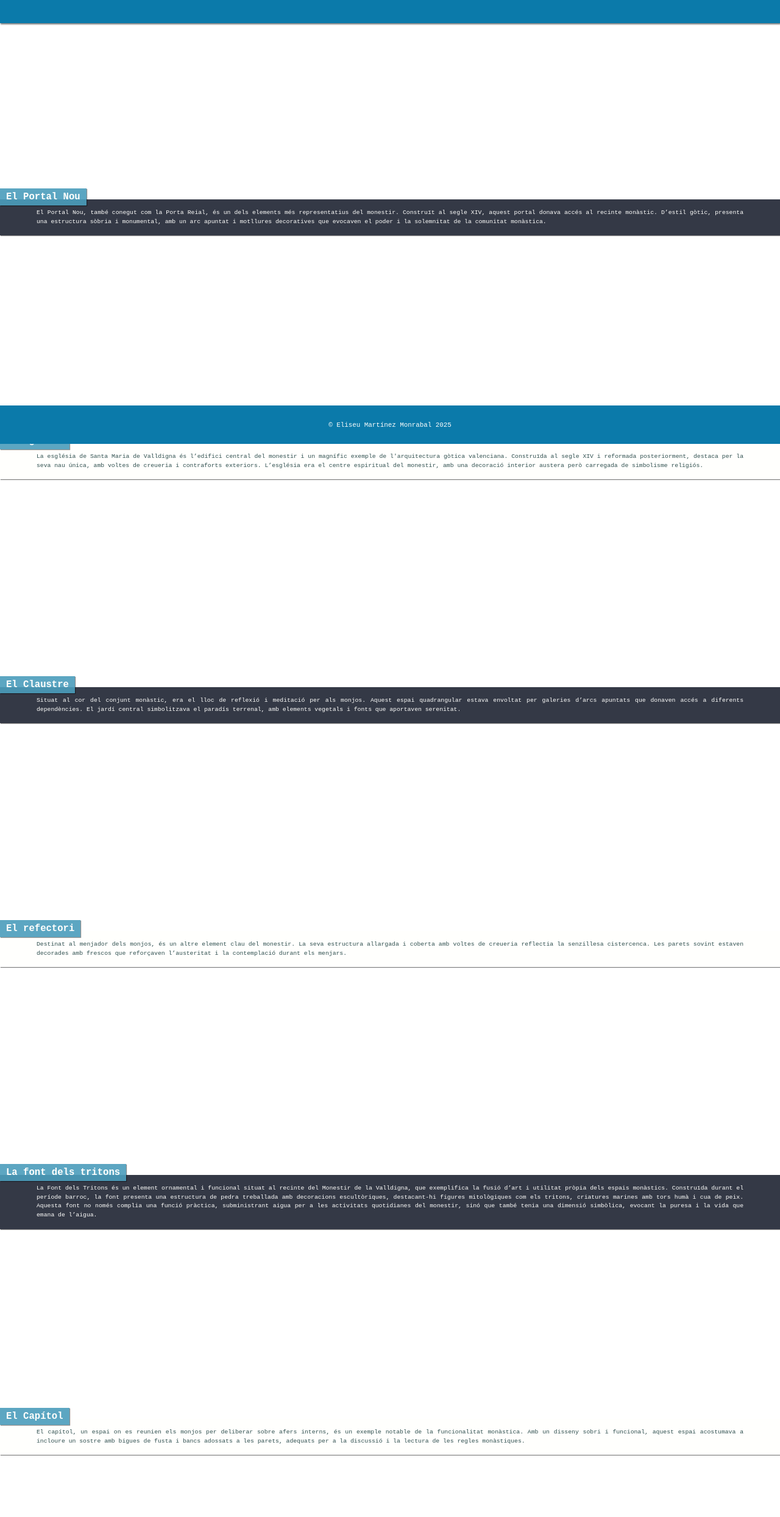
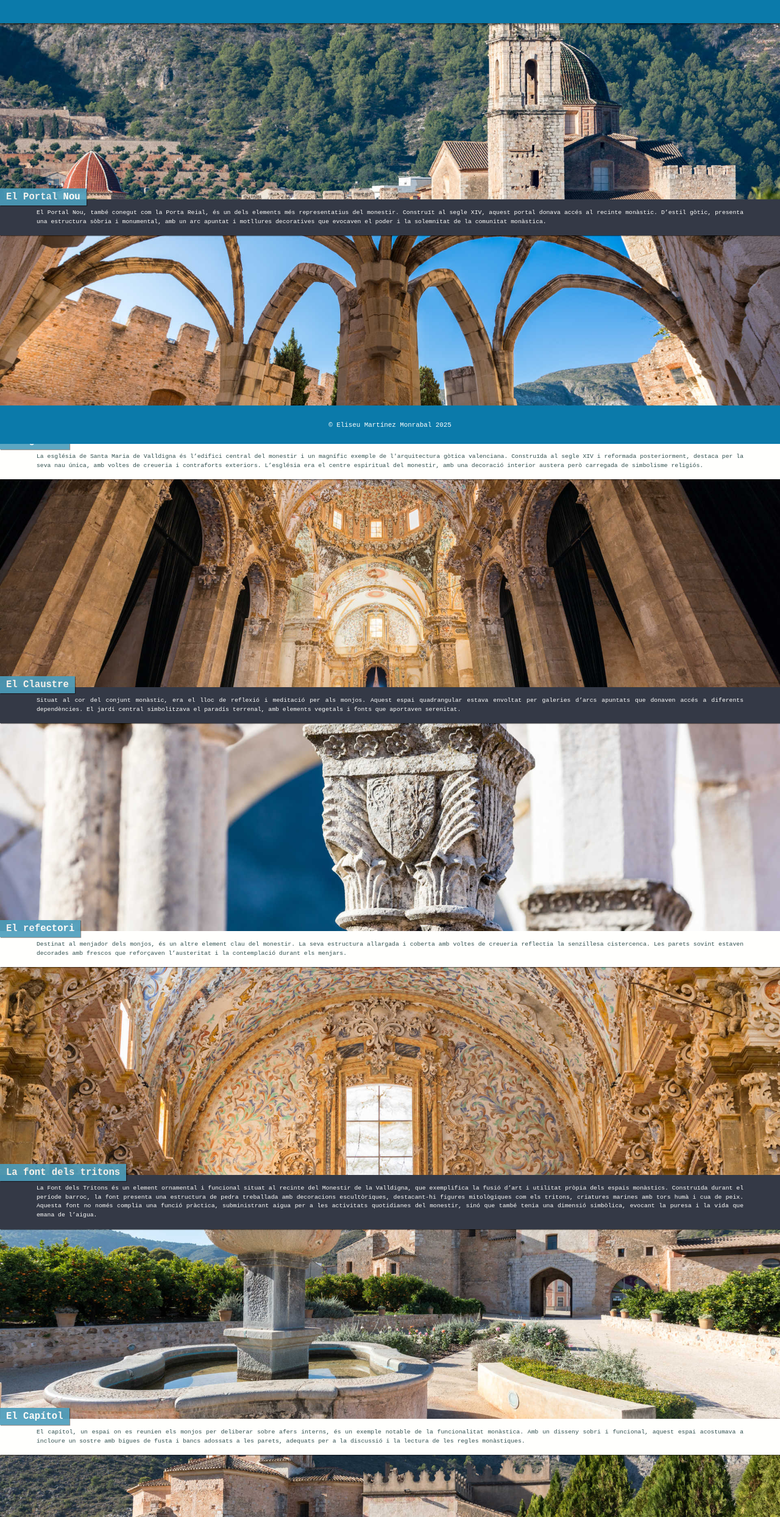
Before and after one commit to Ougito/Parallax, a plain HTML site: page index.html in a window 1280 px wide. Shown: the part 72-2560 px from the top of the page at 61% size. Drawn offline with Linux system fonts and the light colour scheme; the site is published under a folder, as on GitHub Pages, so addresses that start at the root find nothing.

Commit message:
Modificades url imatges / afegit atribut type

```diff
--- a/css/styles.css
+++ b/css/styles.css
@@ -6,31 +6,31 @@
 }
 
 #principal {
-    background-image: url("/img/Monasterio_7H9A9908.jpg");
+    background-image: url("../img/Monasterio_7H9A9908.jpg");
 }
 
 #portal {
-    background-image: url("/img/Monasterio_7H9A9937.jpg");
+    background-image: url("../img/Monasterio_7H9A9937.jpg");
 }
 
 #esglesia {
-    background-image: url("/img/Monasterio_7H9A9911.jpg");
+    background-image: url("../img/Monasterio_7H9A9911.jpg");
 }
 
 #claustre {
-    background-image: url("/img/Monasterio_7H9A9958.jpg");
+    background-image: url("../img/Monasterio_7H9A9958.jpg");
 }
 
 #refectori {
-    background-image: url("/img/Monasterio_7H9A9922.jpg");
+    background-image: url("../img/Monasterio_7H9A9922.jpg");
 }
 
 #font {
-    background-image: url("/img/Monasterio_7H9A9979.jpg");
+    background-image: url("../img/Monasterio_7H9A9979.jpg");
 }
 
 #capitol {
-    background-image: url("/img/Monasterio_7H9A9970.jpg");
+    background-image: url("../img/Monasterio_7H9A9970.jpg");
 }
 
 .parallax {
--- a/index.html
+++ b/index.html
@@ -4,7 +4,7 @@
         <meta charset="UTF-8" />
         <meta name="viewport" content="width=device-width, initial-scale=1.0" />
         <title>Reial Monestir de Santa Maria de la Valldigna</title>
-        <link rel="stylesheet" href="css/styles.css" />
+        <link rel="stylesheet" type="text/css" href="css/styles.css" />
     </head>
     <body>
         <header id="principal" class="parallax">
```
